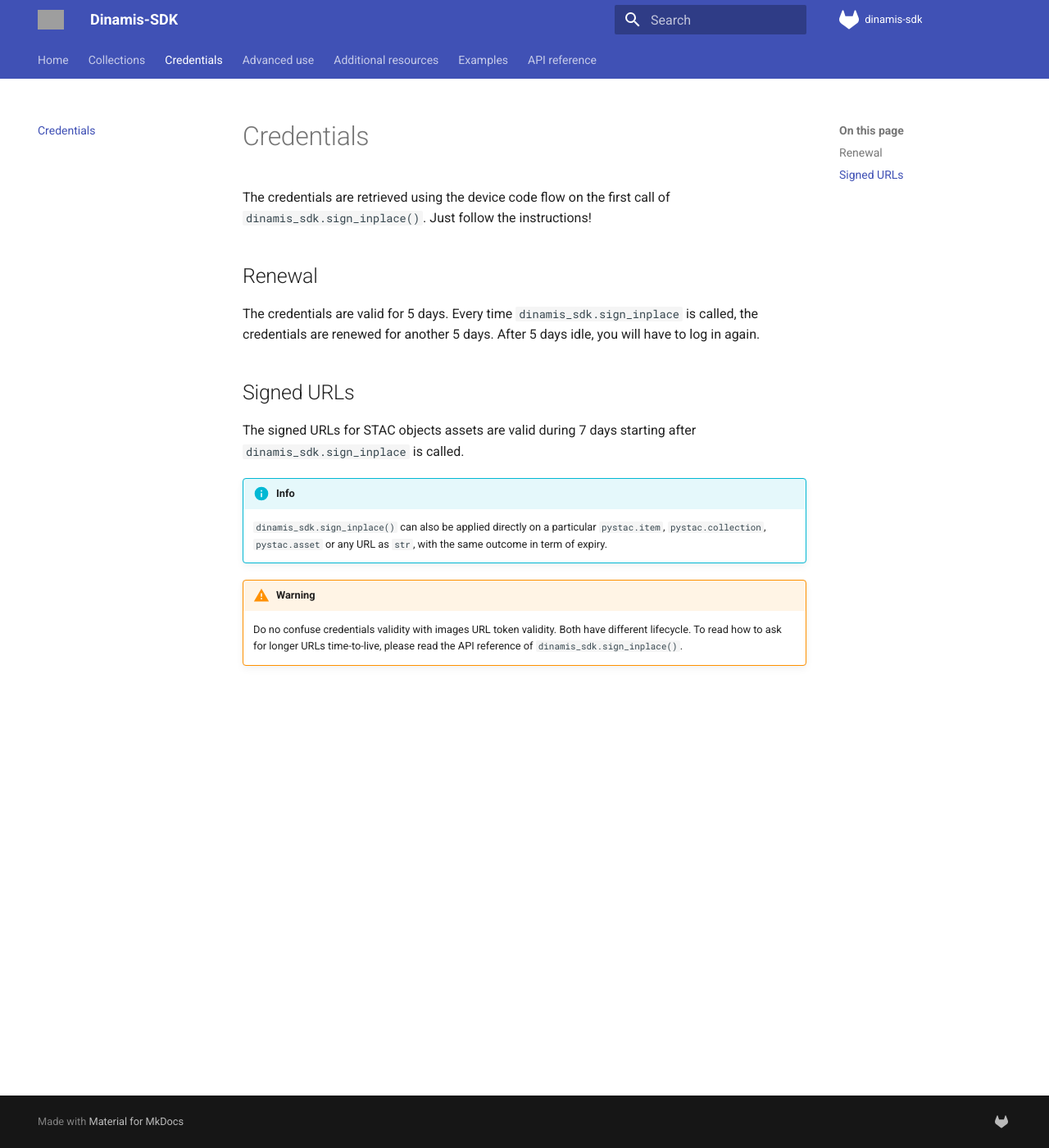
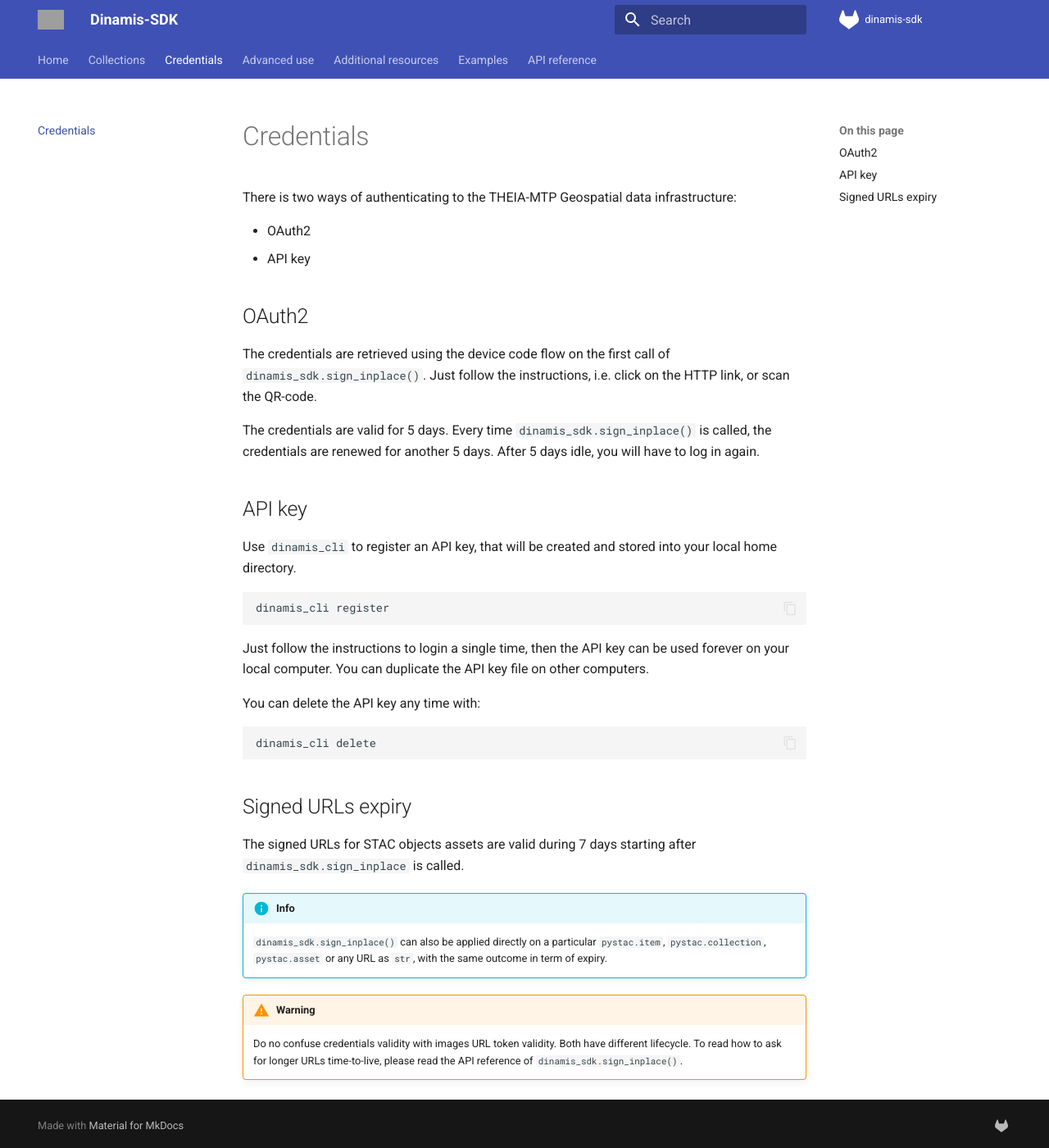
Before and after one commit to remicres/dinamis-sdk, an MkDocs documentation site: the page built from doc/credentials.md, in a window 1280 px wide and 1400 px high. Shown: the whole window at 82% size. Built offline with MkDocs 1.6.1 and Material for MkDocs 9.7.7, drawn with Linux system fonts in a browser that asks for light colours; grey boxes are pictures that could not be loaded.

````diff
--- a/doc/credentials.md
+++ b/doc/credentials.md
@@ -1,15 +1,41 @@
 # Credentials
 
+There is two ways of authenticating to the THEIA-MTP Geospatial data
+infrastructure:
+
+- OAuth2
+- API key
+
+## OAuth2
+
 The credentials are retrieved using the device code flow on the first call of
-`dinamis_sdk.sign_inplace()`. Just follow the instructions!
+`dinamis_sdk.sign_inplace()`. Just follow the instructions, i.e. click on the
+HTTP link, or scan the QR-code.
 
-## Renewal
+The credentials are valid for 5 days. Every time `dinamis_sdk.sign_inplace()`
+is called, the credentials are renewed for another 5 days. After 5 days idle,
+you will have to log in again.
 
-The credentials are valid for 5 days. Every time
-`dinamis_sdk.sign_inplace` is called, the credentials are renewed for another
-5 days. After 5 days idle, you will have to log in again.
+## API key
 
-## Signed URLs
+Use `dinamis_cli` to register an API key, that will be created and stored into
+your local home directory.
+
+```commandline
+dinamis_cli register
+```
+
+Just follow the instructions to login a single time, then the API key can be
+used forever on your local computer. You can duplicate the API key file on
+other computers.
+
+You can delete the API key any time with:
+
+```commandline
+dinamis_cli delete
+```
+
+## Signed URLs expiry
 
 The signed URLs for STAC objects assets are valid during 7 days starting after
 `dinamis_sdk.sign_inplace` is called.
````
Also changed, not shown: doc/index.md (+9 -7 lines).
